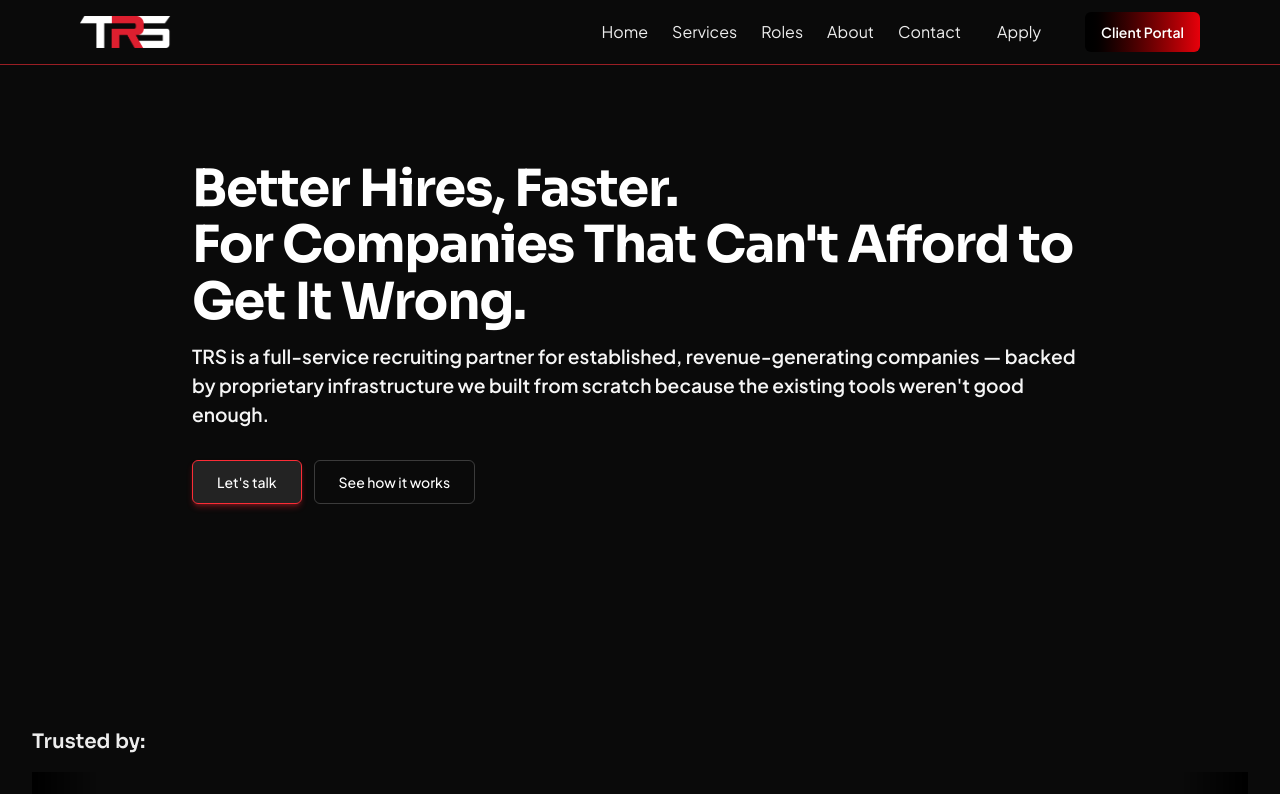
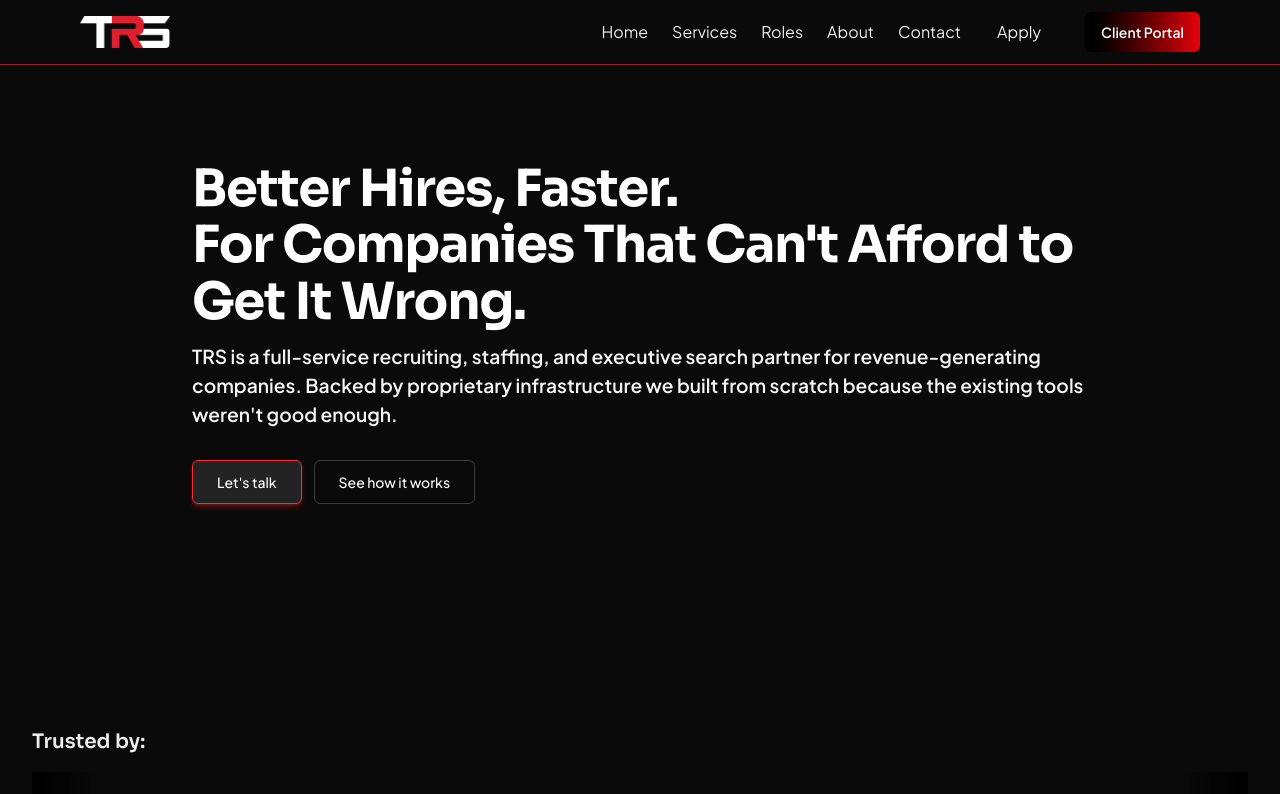
Before and after one commit to trsjohn/trs-website-wendy, a Next.js app: page / in a window 1280 px wide. Shown: the top 794 px of the page. Built offline with nearby package versions, Linux system fonts and the light colour scheme.

Commit message:
update headline

```diff
--- a/src/app/page.tsx
+++ b/src/app/page.tsx
@@ -109,7 +109,7 @@ export default function HomePage() {
 
             <StaggeredReveal delay={300}>
               <p className="mt-3 text-subhero text-neutral-100 max-w-2xl md:max-w-none mx-auto md:mx-0 font-semibold">
-                TRS is a full-service recruiting partner for established, revenue-generating companies — backed by proprietary infrastructure we built from scratch because the existing tools weren&apos;t good enough.
+                TRS is a full-service recruiting, staffing, and executive search partner for revenue-generating companies. Backed by proprietary infrastructure we built from scratch because the existing tools weren&apos;t good enough.
               </p>
             </StaggeredReveal>
 
```
